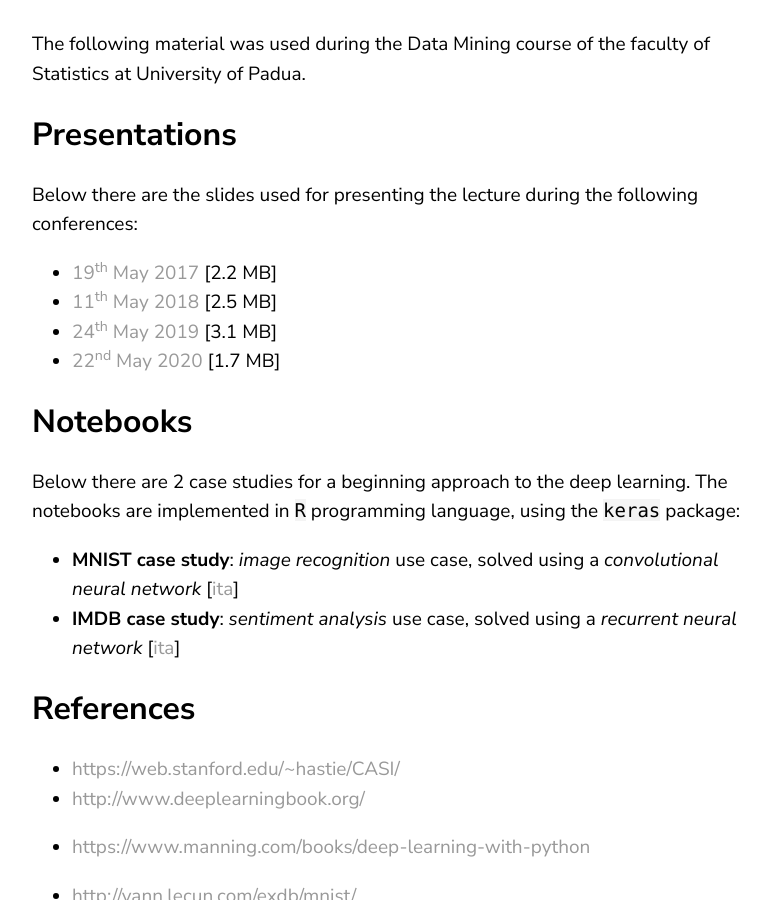
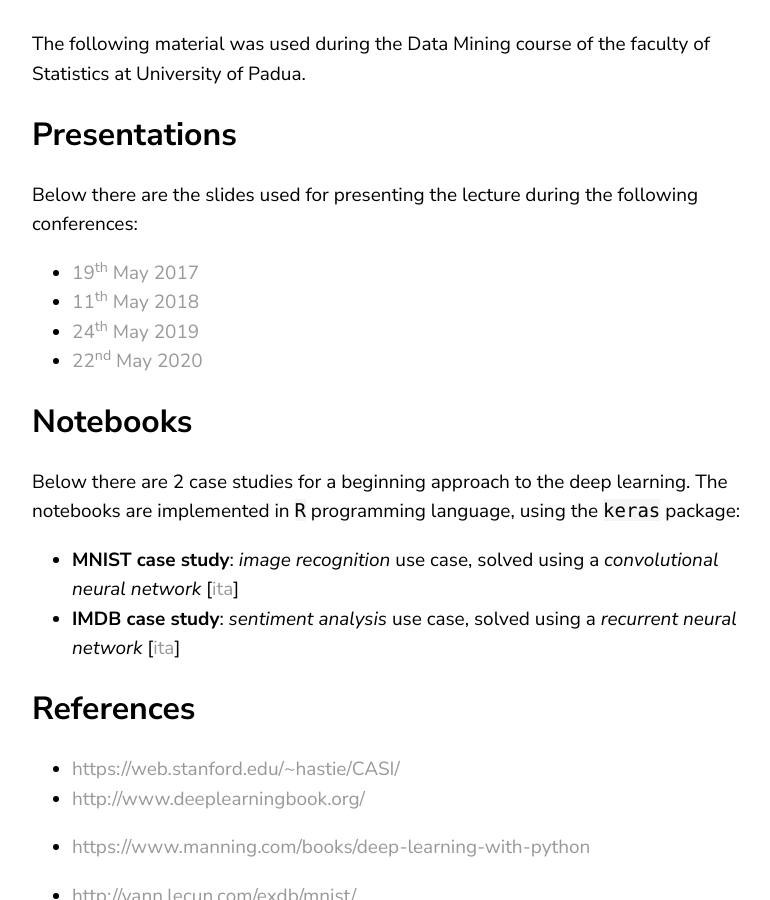
Before and after one commit to alessandroaere/alessandroaere.github.io, a Jekyll site: the page built from _posts/2020-05-16-deep-learning-stat-unipd.md, in a window 1280 px wide and 900 px high, scrolled down 510 px. Shown: the whole window, without its empty margins (68-838 px from the left). Built offline with Jekyll 4.4.1, drawn with Linux system fonts in a browser that asks for light colours.

Commit message:
Add extensions

```diff
--- a/_config.yml
+++ b/_config.yml
@@ -17,7 +17,7 @@ texture:
   title: Alessandro Aere
   tagline: Statistician. Data Scientist. AI Analyst.
   date_format: "%b %-d, %Y"
-  style: green
+  style: blue
   showNav: true
   showPicker: false
 
--- a/_posts/2020-05-16-deep-learning-stat-unipd.md
+++ b/_posts/2020-05-16-deep-learning-stat-unipd.md
@@ -11,10 +11,10 @@ The following material was used during the Data Mining course of the faculty of
 ## Presentations
 
 Below there are the slides used for presenting the lecture during the following conferences:
-* [19<sup>th</sup> May 2017](https://github.com/alessandroaere/deep-learning-stat-unipd/raw/master/presentations/deep_learning_2017.pdf) [2.2 MB]
-* [11<sup>th</sup> May 2018](https://github.com/alessandroaere/deep-learning-stat-unipd/raw/master/presentations/deep_learning_2018.pdf) [2.5 MB]
-* [24<sup>th</sup> May 2019](https://github.com/alessandroaere/deep-learning-stat-unipd/raw/master/presentations/deep_learning_2019.pdf) [3.1 MB]
-* [22<sup>nd</sup> May 2020](https://github.com/alessandroaere/deep-learning-stat-unipd/raw/master/presentations/deep_learning_2020.pdf) [1.7 MB]
+* [19<sup>th</sup> May 2017](/assets/presentations/deep_learning_2017.pdf)
+* [11<sup>th</sup> May 2018](/assets/presentations/deep_learning_2018.pdf)
+* [24<sup>th</sup> May 2019](/assets/presentations/deep_learning_2019.pdf)
+* [22<sup>nd</sup> May 2020](/assets/presentations/deep_learning_2020.pdf)
 
 ## Notebooks
 
```
